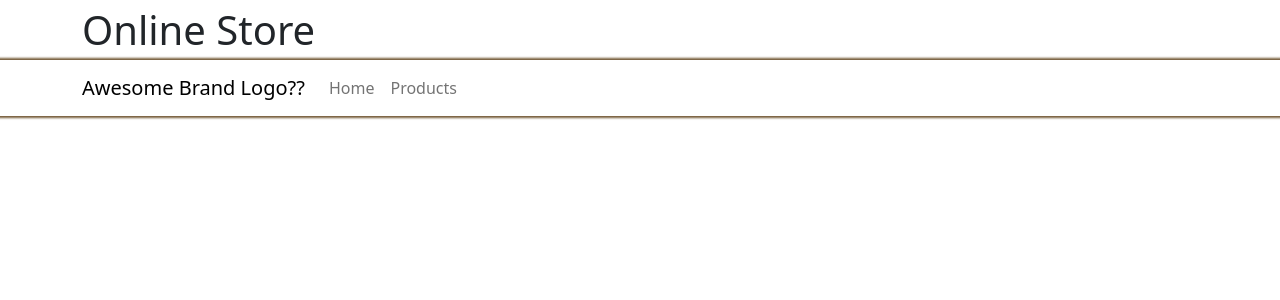
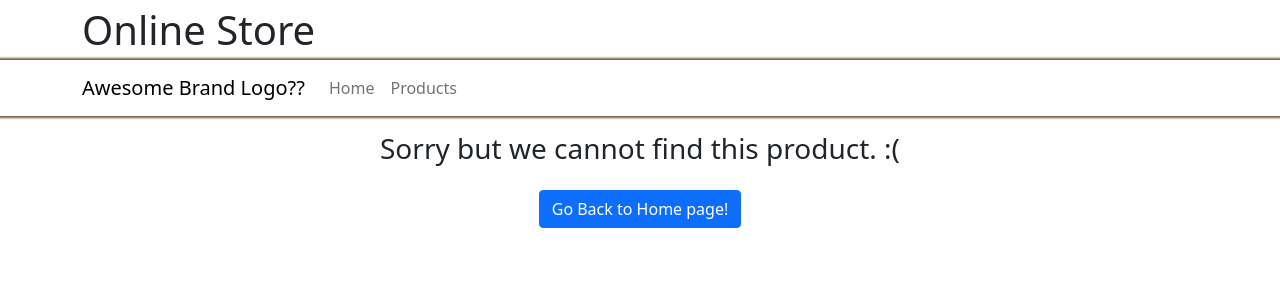
Before and after one commit to jsmnal/OnlineStoreProject, a React (Create React App) app in the folder Frontend/: page /404 in a window 1280 px wide. Shown: the top 300 px of the page. Built offline with nearby package versions, Linux system fonts and the light colour scheme.

Commit message:
Created routes for not found pages. And updated App.js to use them.

```diff
--- a/Frontend/src/App.js
+++ b/Frontend/src/App.js
@@ -4,6 +4,8 @@ import TitleHeader from './components/TitleHeader';
 import Navigation from './components/Navigation';
 import Home from './routes/Home';
 import Product from './routes/Product';
+import NotFound from './routes/404/NotFound';
+import NotFoundProduct from './routes/404/NotFoundProduct';
 
 function App() {
   return (
@@ -11,7 +13,9 @@ function App() {
       <TitleHeader />
       <Navigation />
       <Routes>
+        <Route exact path="*" element={<NotFound />} />
         <Route exact path="/" element={<Home />} />
+        <Route exact path="/404" element={<NotFoundProduct />} />
         <Route exact path="/products" element={<Home />} />
         <Route exact path="/products/:id" element={<Product />} />
       </Routes>
--- /dev/null
+++ b/Frontend/src/routes/404/NotFound.js
@@ -0,0 +1,27 @@
+import React from 'react';
+import { Container, Row, Button, Col } from 'react-bootstrap';
+import { useNavigate } from 'react-router-dom';
+
+const NotFound = () => {
+  let navigate = useNavigate();
+
+  const handleClick = () => {
+    navigate('/');
+  };
+  return (
+    <Container>
+      <Row className="mt-3 text-center">
+        <h3>Sorry but we cannot find this page :(</h3>
+      </Row>
+      <Row>
+        <Col className="text-center">
+          <Button onClick={handleClick} className="mt-3">
+            Go Back to Home page!
+          </Button>
+        </Col>
+      </Row>
+    </Container>
+  );
+};
+
+export default NotFound;
--- /dev/null
+++ b/Frontend/src/routes/404/NotFoundProduct.js
@@ -0,0 +1,27 @@
+import React from 'react';
+import { Container, Row, Button, Col } from 'react-bootstrap';
+import { useNavigate } from 'react-router-dom';
+
+const NotFound = () => {
+  let navigate = useNavigate();
+
+  const handleClick = () => {
+    navigate('/');
+  };
+  return (
+    <Container>
+      <Row className="mt-3 text-center">
+        <h3>Sorry but we cannot find this product. :(</h3>
+      </Row>
+      <Row>
+        <Col className="text-center">
+          <Button onClick={handleClick} className="mt-3">
+            Go Back to Home page!
+          </Button>
+        </Col>
+      </Row>
+    </Container>
+  );
+};
+
+export default NotFound;
```
